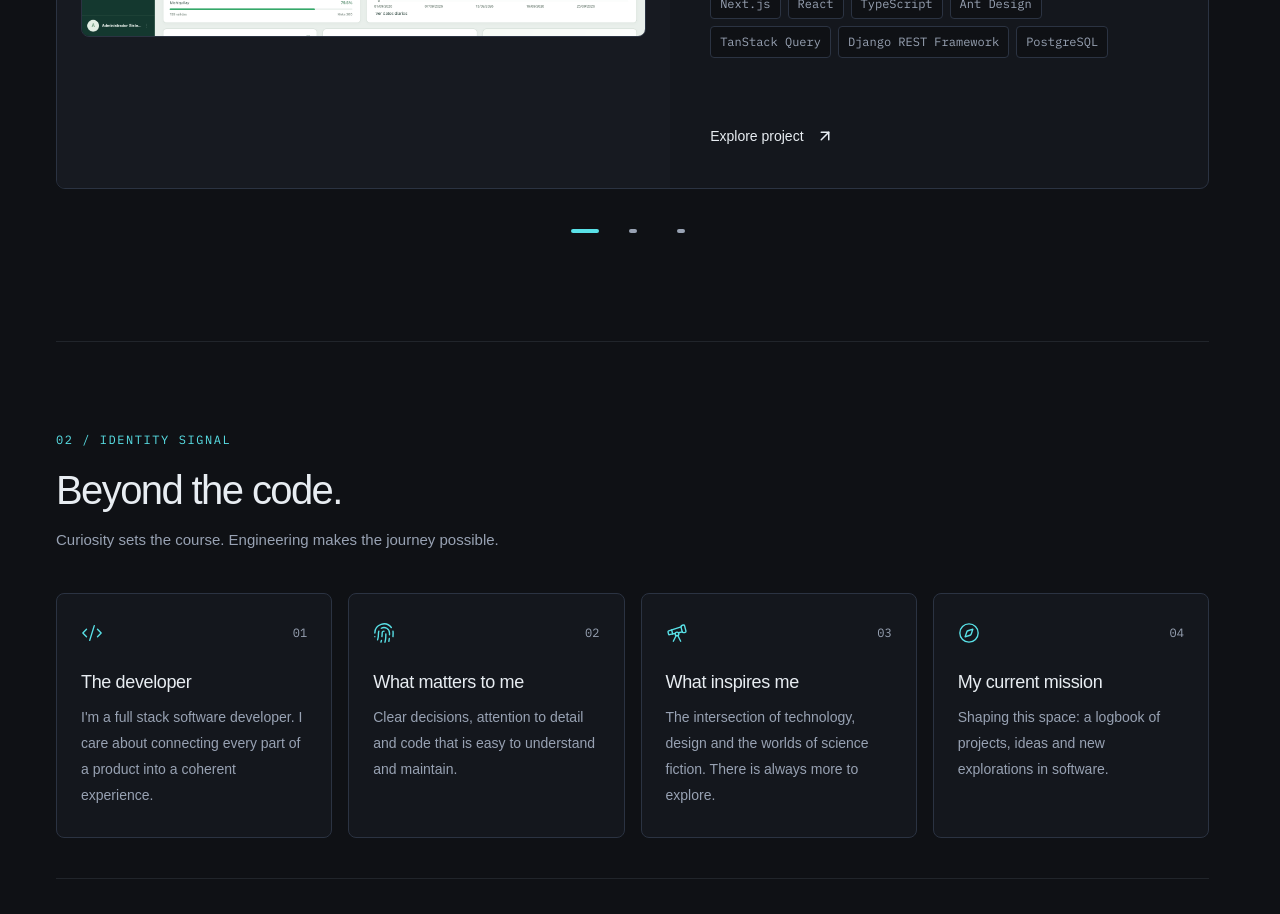
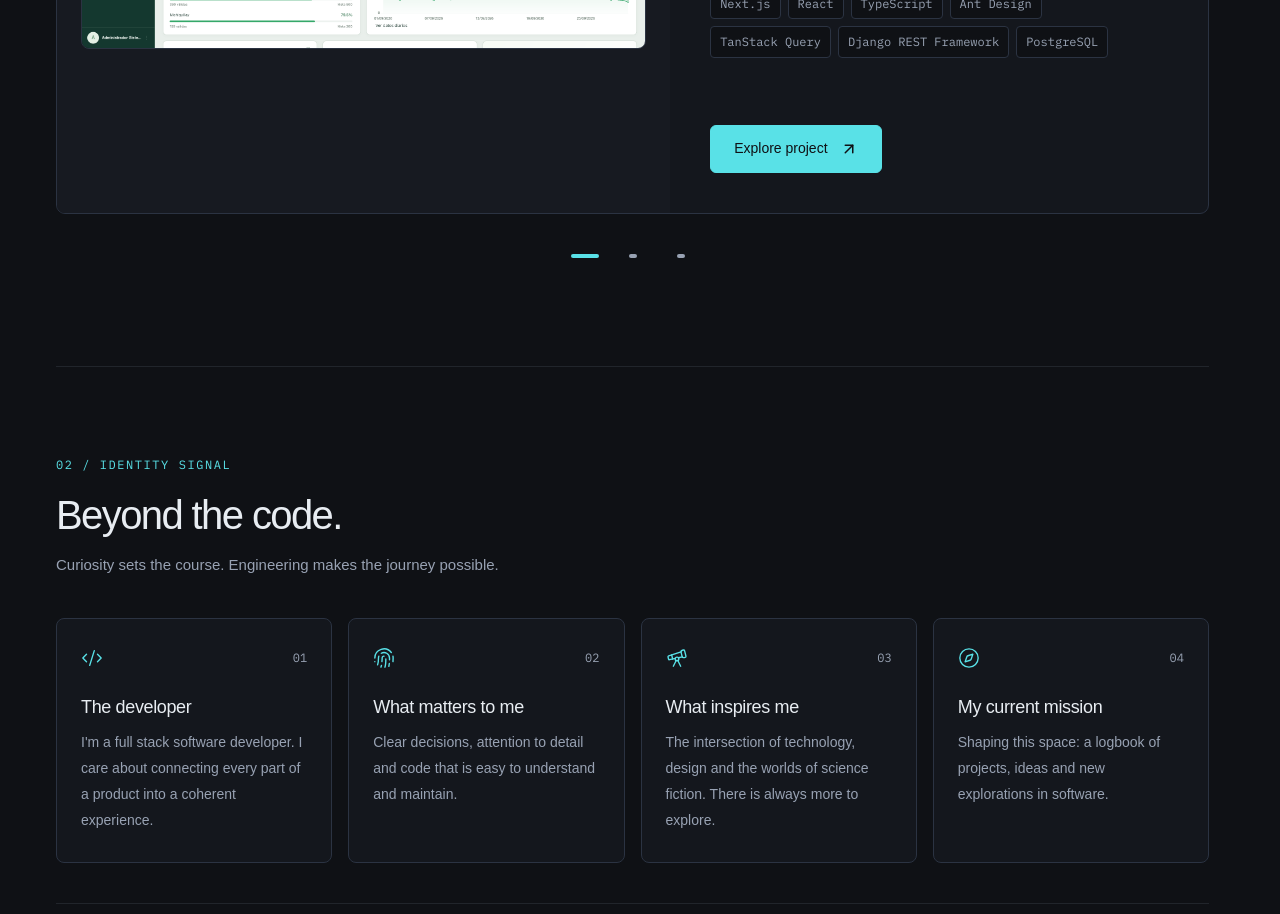
Before and after one commit to jeampieer/portfolio, a Next.js app: page /en in a window 1280 px wide. Shown: the part 1620-2534 px from the top of the page. Built offline with nearby package versions, Linux system fonts and the light colour scheme; no server answers.

Commit message:
feat: add primary project CTA with direct hover feedback

```diff
--- a/src/app/globals.css
+++ b/src/app/globals.css
@@ -1041,6 +1041,15 @@
     outline: 2px solid var(--accent);
     outline-offset: -4px;
 }
+.project-card-cta {
+    position: relative;
+    z-index: 3;
+    cursor: pointer;
+}
+.project-card-action:focus-visible .project-card-cta {
+    outline: 2px solid var(--accent);
+    outline-offset: 4px;
+}
 .project-carousel {
     min-width: 0;
 }
@@ -1362,7 +1371,7 @@
     color: var(--text-primary);
     font-weight: 500;
 }
-.project-info .text-link {
+.project-card-action {
     margin-top: auto;
 }
 .skills-grid {
--- a/src/features/portfolio/components/MissionArchive.tsx
+++ b/src/features/portfolio/components/MissionArchive.tsx
@@ -79,12 +79,14 @@ export function MissionArchive({
                                 ))}
                             </ul>
                             <Link
-                                className="text-link project-card-action"
+                                className="project-card-action"
                                 aria-describedby={`project-${project.slug}`}
                                 href={`/${locale}/projects/${project.slug}`}
                             >
-                                {labels.detail}
-                                <ArrowUpRight size={18} />
+                                <span className="button button-primary project-card-cta">
+                                    {labels.detail}
+                                    <ArrowUpRight size={18} aria-hidden="true" />
+                                </span>
                             </Link>
                         </div>
                     </article>
```
Also changed, not shown: 8 other files (tests, documents, lock files or other folders).
